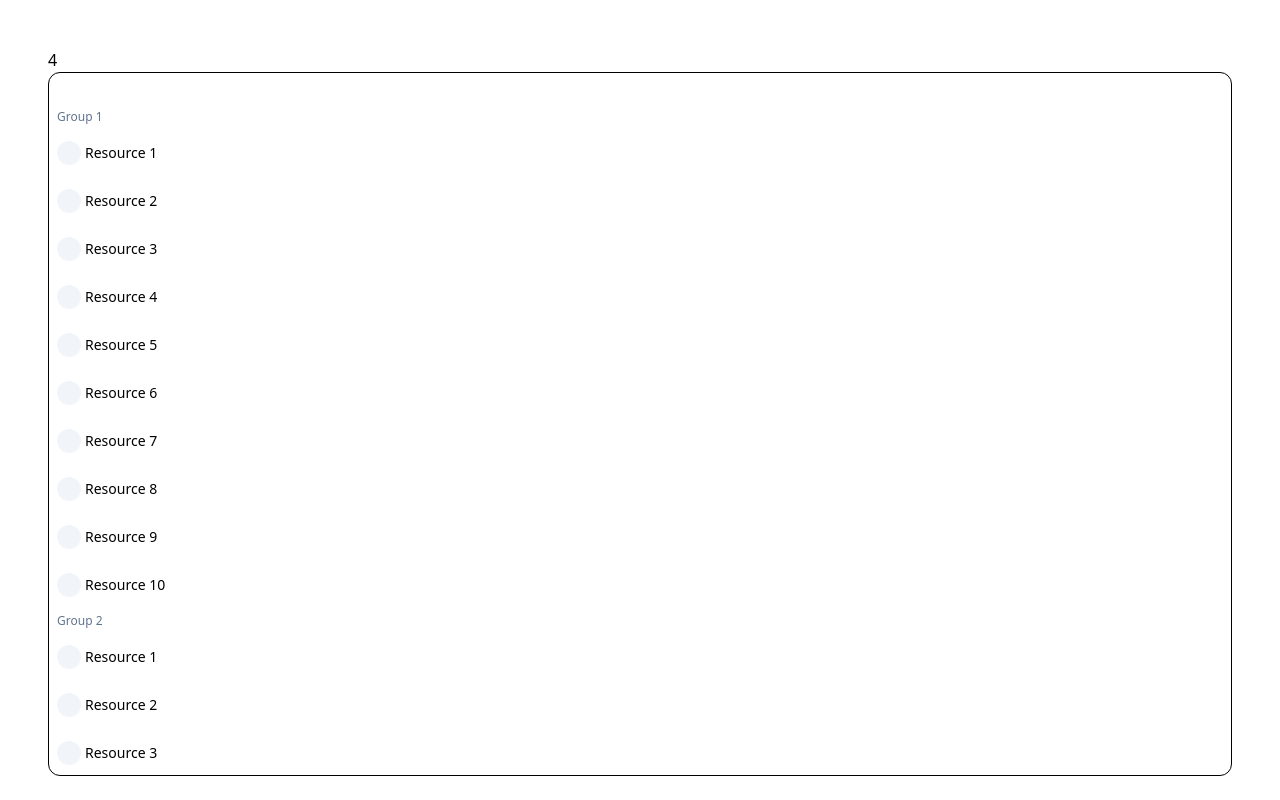
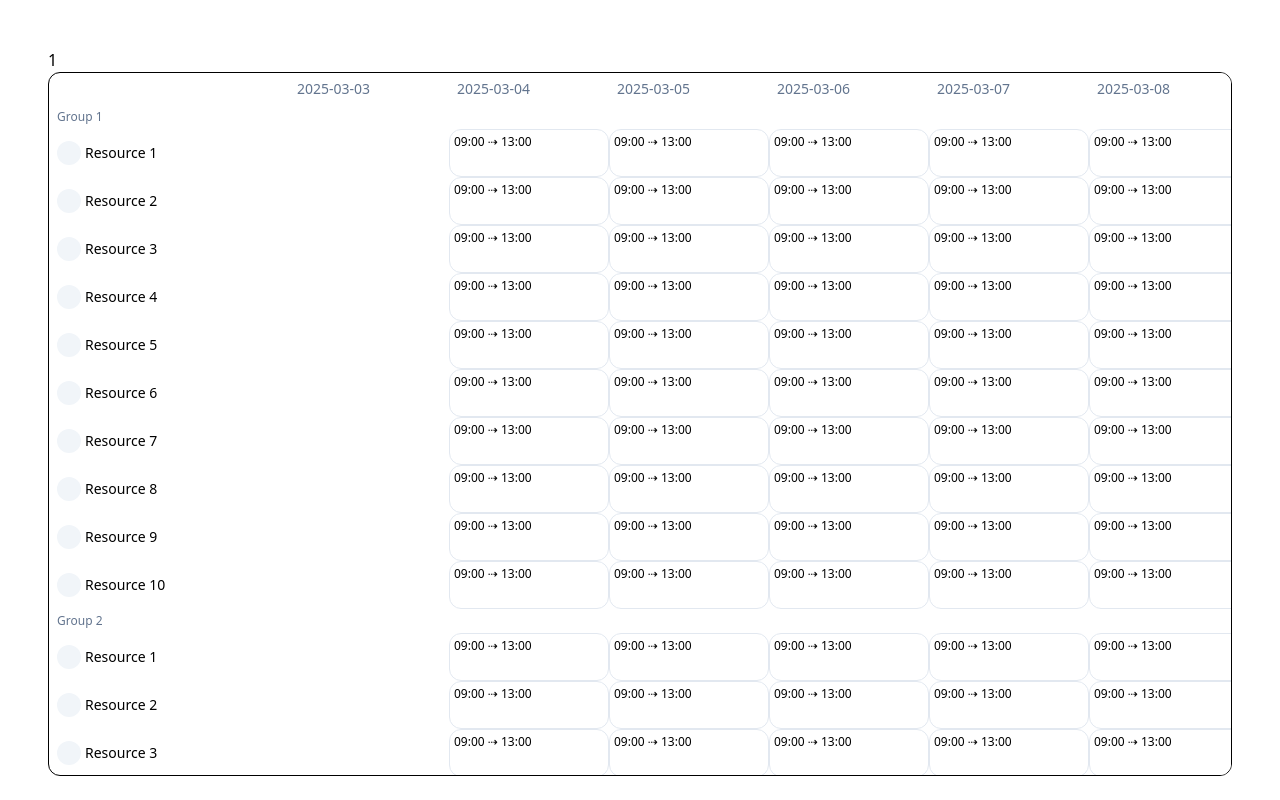
Before and after one commit to niallbarrett/cullendar, a Vue app: page / in a window 1280 px wide. Built offline with nearby package versions, Linux system fonts and the light colour scheme; the HTML template or start-up script is replaced by a standard one.

Commit message:
Fix day head sticky

```diff
--- a/src/App.vue
+++ b/src/App.vue
@@ -6,9 +6,9 @@
       :events="events"
       :config="config"
       class="bg-white border border-black rounded-xl text-sm">
-      <template #dayHead="{ date, label }">
+      <template #dayHead="{ date }">
         <div class="h-full px-2 flex items-center text-slate-500">
-          <span class="truncate">{{ label }}</span>
+          <span class="truncate">{{ date }}</span>
         </div>
       </template>
       <template #resourceGroup="{ resource }">
@@ -36,7 +36,7 @@ import { ref, reactive } from 'vue'
 import Cullendar from '@/components/Cullendar'
 import Event from './components/Event'
 
-const nWeeks = ref(4)
+const nWeeks = ref(1)
 const resources = ref([])
 const events = ref([])
 const config = reactive({
@@ -47,11 +47,11 @@ const config = reactive({
 
 function buildDemo(dates) {
   const r = Array.from({ length: 10 }).map((v, i) => toResourceGroup(i))
-  // const c = r.flatMap(r => r.resources)
-  // const e = c.flatMap((r, i) => dates.slice(1).map(d => toEvent(i, r.id, d)))
+  const c = r.flatMap(r => r.resources)
+  const e = c.flatMap((r, i) => dates.slice(1).map(d => toEvent(i, r.id, d)))
 
   resources.value = r
-  events.value = []
+  events.value = e
 }
 
 function toResourceGroup(id) {
--- a/src/components/Cullendar/Internal/index.js
+++ b/src/components/Cullendar/Internal/index.js
@@ -16,8 +16,8 @@ function buildLanes(resources, events) {
   const eventMap = buildEventMap(events)
   const r = buildResources(resources)
 
-  // TODO: Lane API isDate, isGroup and { data: resource, size: 15 }
-  return [{ isDate: true, size: 32 }, ...r.map(resource => ({ ...resource, events: eventMap.get(resource.id) }))]
+  // TODO: Row API isDate, isGroup and { data: resource, size: 15 }
+  return r.map(resource => ({ ...resource, events: eventMap.get(resource.id) }))
 }
 
 function buildEventMap(events) {
--- a/src/components/Cullendar/Resources.vue
+++ b/src/components/Cullendar/Resources.vue
@@ -5,8 +5,8 @@
         v-for="row in virtualRows"
         :key="row.index"
         class="cullendar-resources-virtual-row"
-        :style="{ height: `${row.size}px`, transform: `translateY(${row.start}px)` }">
-        <slot v-if="!rows[row.index].isDate" v-bind="{ resource: rows[row.index] }"/>
+        :style="toStyle(row)">
+        <slot v-bind="{ resource: rows[row.index] }"/>
       </div>
     </div>
   </div>
@@ -29,13 +29,21 @@ const options = computed(() => ({
   count: props.rows.length,
   getScrollElement: () => el.value,
   estimateSize: i => props.rows[i].size,
-  overscan: 1
+  overscan: 1,
+  paddingStart: 32
 }))
 
 const rowVirtualizer = useVirtualizer(options)
 
 const virtualRows = computed(() => rowVirtualizer.value.getVirtualItems())
 const totalSize = computed(() => rowVirtualizer.value.getTotalSize())
+
+function toStyle(row) {
+  return {
+    height: `${row.size}px`,
+    transform: `translateY(${row.start}px)`
+  }
+}
 </script>
 
 <style scoped>
--- a/src/components/Cullendar/Timeline.vue
+++ b/src/components/Cullendar/Timeline.vue
@@ -4,16 +4,25 @@
       class="cullendar-timeline-wrapper"
       :style="{ height: `${totalSizeRows}px`, width: `${totalSizeColumns}px` }">
 
+      <div class="cullendar-timeline-head">
+        <div
+          v-for="col in virtualColumns"
+          :key="col.index"
+          class="cullendar-timeline-virtual-col"
+          :style="toHeadStyle(col)">
+          <slot name="dayHead" v-bind="{ date: columns[col.index] }"/>
+        </div>
+      </div>
+
       <template v-for="row in virtualRows" :key="row.index">
         <div
           v-for="col in virtualColumns"
           :key="col.index"
           class="cullendar-timeline-virtual-col"
-          :style="toStyle(row, col)">
-          <slot v-bind="{ resource: rows[row.index], date: columns[col.index] }"/>
+          :style="toColStyle(row, col)">
+          <slot name="day" v-bind="{ resource: rows[row.index], date: columns[col.index] }"/>
         </div>
       </template>
-
     </div>
   </div>
 </template>
@@ -39,7 +48,8 @@ const rowOptions = computed(() => ({
   count: props.rows.length,
   getScrollElement: () => el.value,
   estimateSize: (i) => props.rows[i].size,
-  overscan: 0
+  overscan: 0,
+  paddingStart: 32
 }))
 const colOptions = computed(() => ({
   horizontal: true,
@@ -57,7 +67,15 @@ const totalSizeRows = computed(() => rowVirtualizer.value.getTotalSize())
 const virtualColumns = computed(() => columnVirtualizer.value.getVirtualItems())
 const totalSizeColumns = computed(() => columnVirtualizer.value.getTotalSize())
 
-function toStyle(row, col) {
+function toHeadStyle(col) {
+  return {
+    height: '32px',
+    width: '160px',
+    transform: `translateX(${col.start}px) translateY(0)`,
+    background: '#fff'
+  }
+}
+function toColStyle(row, col) {
   return {
     width: '160px', // TODO: Variable width when smaller
     height: `${props.rows[row.index].size}px`,
@@ -74,6 +92,11 @@ function toStyle(row, col) {
   .cullendar-timeline-wrapper {
     position: relative;
   }
+  .cullendar-timeline-head {
+    position: sticky;
+    top: 0;
+    z-index: 1;
+  }
   .cullendar-timeline-virtual-col {
     position: absolute;
     top: 0;
--- a/src/components/Cullendar/index.vue
+++ b/src/components/Cullendar/index.vue
@@ -10,17 +10,21 @@
     </Resources>
 
     <Timeline
-      v-slot="{ resource, date }"
       ref="timelineRef"
       :rows="lanes"
       :columns="dates"
       @scroll="syncScroll('timeline', $event)">
 
+      <template #dayHead="{ date }">
+        <slot name="dayHead" v-bind="{ date }"/>
+      </template>
+
+      <template #day="{ resource, date }">
+        <slot v-if="!resource.isGroup" name="day" v-bind="{ resource, date }">
+
           <div
-        v-if="!resource.isGroup"
             class="cullendar-resources-day"
             @click.self="onDateClick({ resource, date })">
-        <!-- TODO: Day slot? -->
             <template v-for="event in resource.events" :key="event.id">
               <slot
                 v-if="toISODate(event.start) === date"
@@ -29,7 +33,11 @@
             </template>
           </div>
 
+        </slot>
+      </template>
+
     </Timeline>
+    <slot/>
   </div>
 </template>
 
@@ -55,10 +63,6 @@ const props = defineProps({
   config: {
     type: Object,
     default: () => ({})
-  },
-  loading: {
-    type: Boolean, // TODO: Loading state
-    default: false
   }
 })
 
```
Lines whose indentation alone changed are shown as unchanged.
